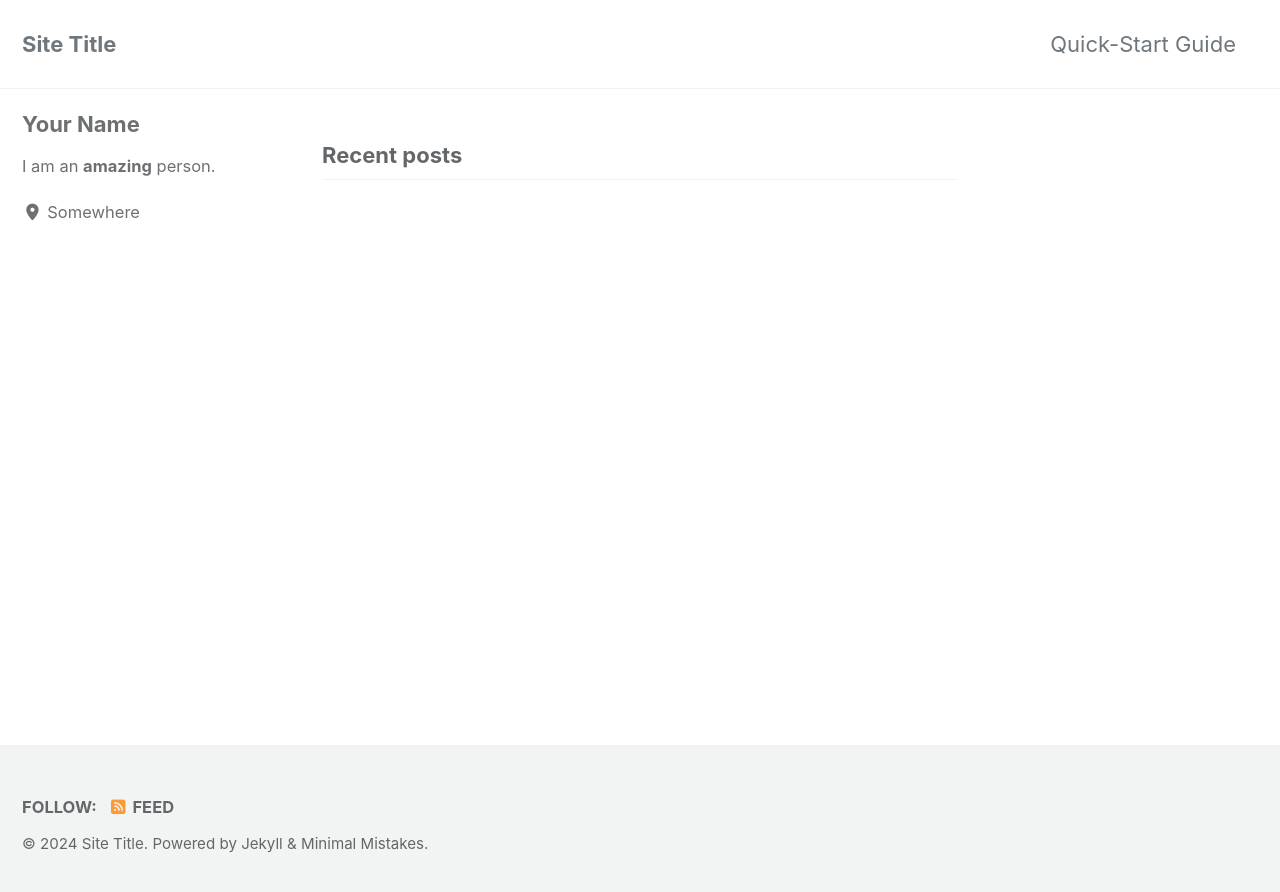
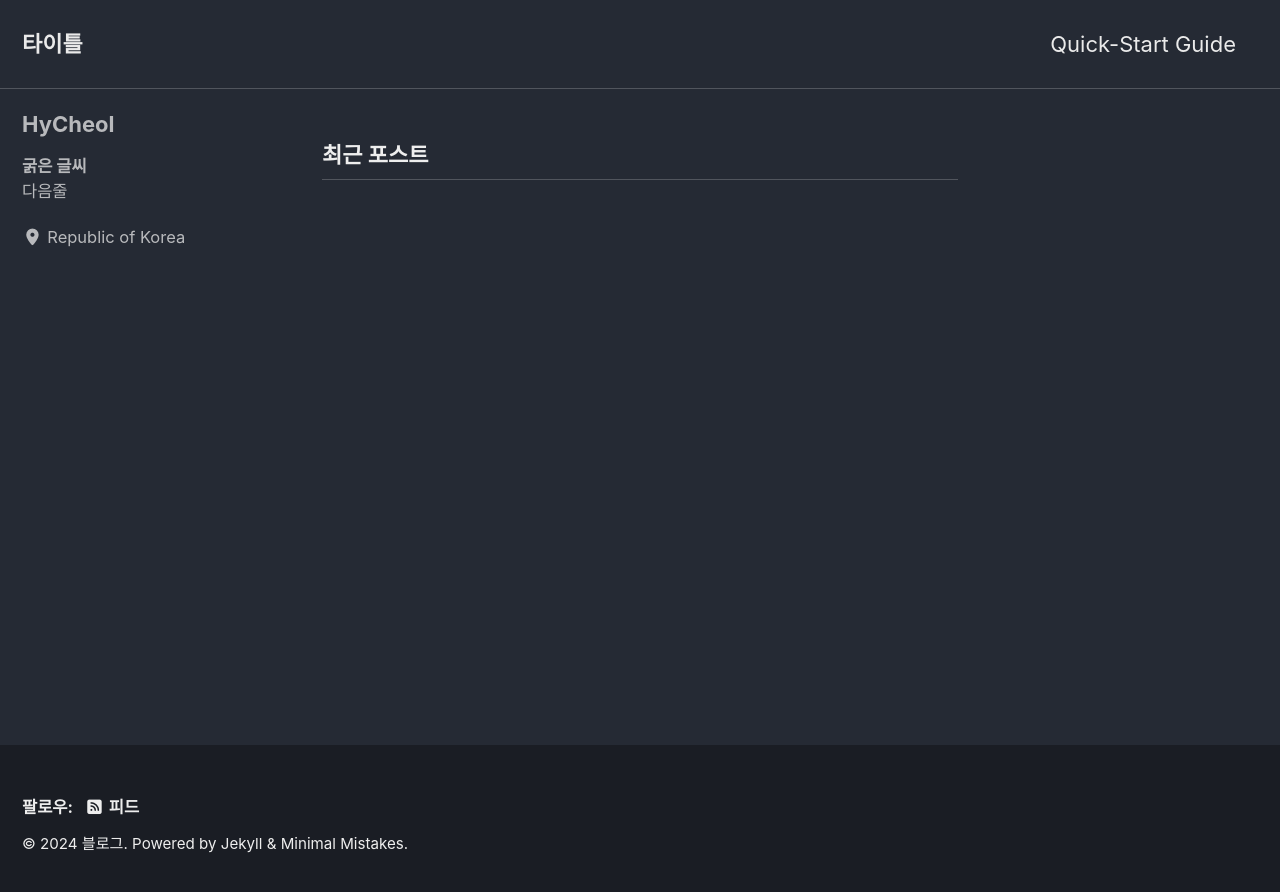
Before and after one commit to HyCheol/HyCheol.github.io, a Jekyll site: the page built from index.html, in a window 1280 px wide. Shown: the top 892 px of the page. Built offline with Jekyll 4.4.1, drawn with Linux system fonts in a browser that asks for light colours; cached includes are drawn as plain includes; the list of posts is cut into pages by our own code.

Commit message:
Update _config.yml

```diff
--- a/_config.yml
+++ b/_config.yml
@@ -12,22 +12,22 @@
 
 # theme                  : "minimal-mistakes-jekyll"
 # remote_theme           : "mmistakes/minimal-mistakes"
-minimal_mistakes_skin    : "default" # "air", "aqua", "contrast", "dark", "dirt", "neon", "mint", "plum", "sunrise"
+minimal_mistakes_skin    : "dark" # "air", "aqua", "contrast", "dark", "dirt", "neon", "mint", "plum", "sunrise"
 
 # Site Settings
-locale                   : "en-US"
+locale                   : "ko-KR"
 rtl                      : # true, false (default) # turns direction of the page into right to left for RTL languages
-title                    : "Site Title"
+title                    : "블로그"
 title_separator          : "-"
 subtitle                 : # site tagline that appears below site title in masthead
-name                     : "Your Name"
-description              : "An amazing website."
-url                      : # the base hostname & protocol for your site e.g. "https://mmistakes.github.io"
+name                     : "HyCheol"
+description              : "공부용"
+url                      : "https://hycheol.github.io/" # the base hostname & protocol for your site e.g. "https://mmistakes.github.io"
 baseurl                  : # the subpath of your site, e.g. "/blog"
-repository               : # GitHub username/repo-name e.g. "mmistakes/minimal-mistakes"
+repository               : "https://github.com/HyCheol/HyCheol.github.io.git" # GitHub username/repo-name e.g. "mmistakes/minimal-mistakes"
 teaser                   : # path of fallback teaser image, e.g. "/assets/images/500x300.png"
 logo                     : # path of logo image to display in the masthead, e.g. "/assets/images/88x88.png"
-masthead_title           : # overrides the website title displayed in the masthead, use " " for no title
+masthead_title           : "타이틀" # overrides the website title displayed in the masthead, use " " for no title
 breadcrumbs              : # true, false (default)
 words_per_minute         : 200
 enable_copy_code_button  : # true, false (default)
@@ -113,10 +113,10 @@ analytics:
 
 # Site Author
 author:
-  name             : "Your Name"
+  name             : "HyCheol"
   avatar           : # path of avatar image, e.g. "/assets/images/bio-photo.jpg"
-  bio              : "I am an **amazing** person."
-  location         : "Somewhere"
+  bio              : "**굵은 글씨**<br>다음줄"
+  location         : "Republic of Korea"
   email            :
   links:
     - label: "Email"
```
